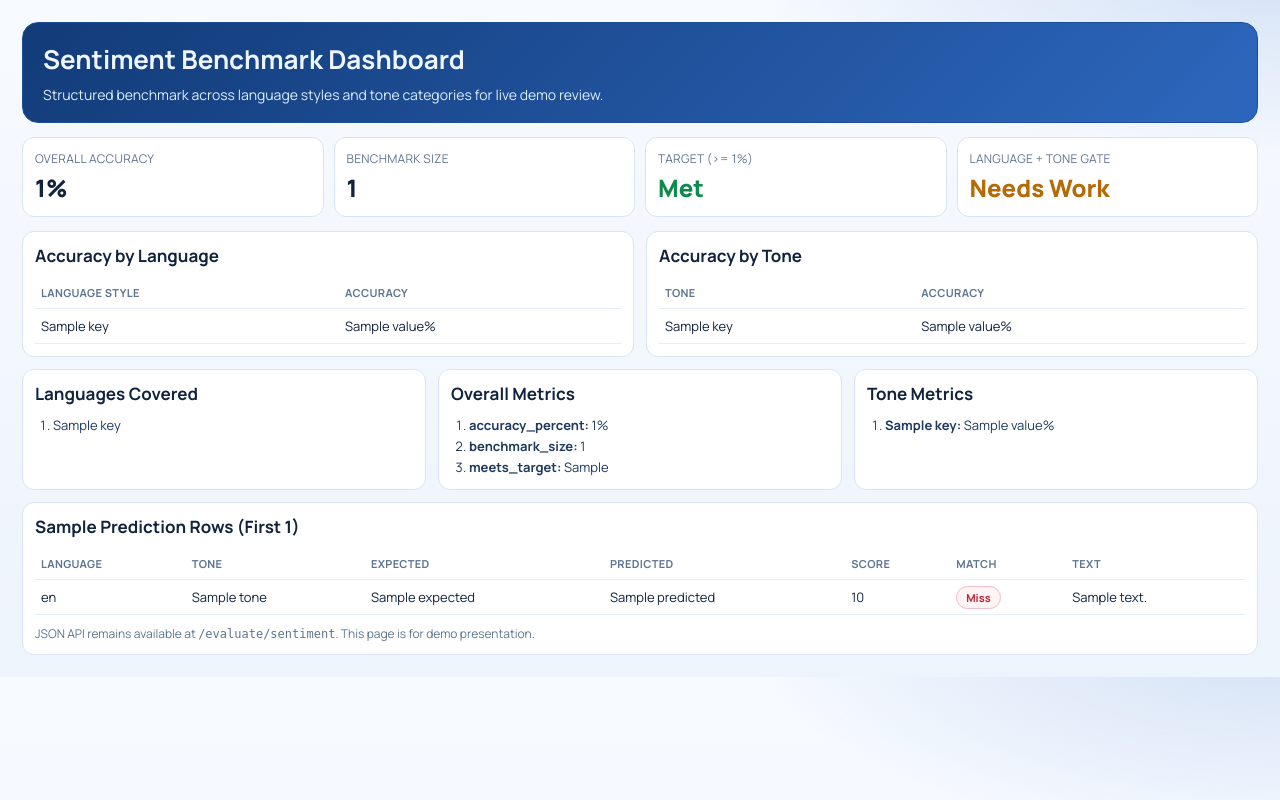
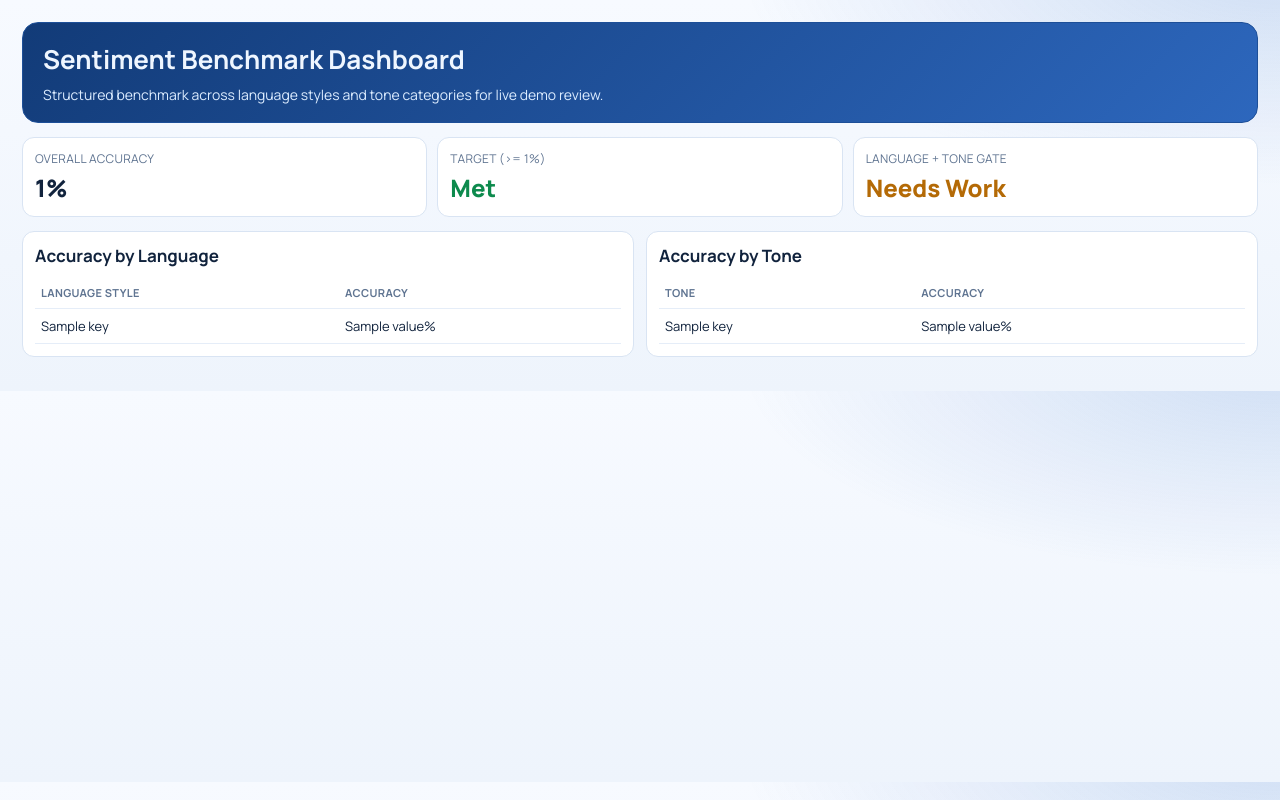
Before and after one commit to avanish1010/cx-command-centre, a Python web app: template templates/sentiment_evaluation.html in a window 1280 px wide. Run offline with Jinja, Linux system fonts and the light colour scheme; the template is opened without the code that fills it: most values are stand-ins (such as "Sample title", 1, 10 or a date in 2020).

Commit message:
Update sentiment benchmark dashboard sections

```diff
--- a/templates/sentiment_evaluation.html
+++ b/templates/sentiment_evaluation.html
@@ -124,10 +124,6 @@
                 <div class="value">{{ payload.accuracy_percent }}%</div>
             </div>
             <div class="kpi">
-                <div class="label">Benchmark Size</div>
-                <div class="value">{{ payload.benchmark_size }}</div>
-            </div>
-            <div class="kpi">
                 <div class="label">Target (>= {{ payload.target_percent }}%)</div>
                 <div class="value {{ 'ok' if payload.meets_target else 'warn' }}">{{ "Met" if payload.meets_target else "Not Met" }}</div>
             </div>
@@ -164,61 +160,6 @@
             </div>
         </section>
 
-        <section class="snapshot-grid">
-            <div class="panel">
-                <h2>Languages Covered</h2>
-                <ol class="snapshot-list">
-                    {% for label, _ in language_rows %}
-                    <li>{{ label }}</li>
-                    {% endfor %}
-                </ol>
-            </div>
-            <div class="panel">
-                <h2>Overall Metrics</h2>
-                <ol class="snapshot-list">
-                    <li><strong>accuracy_percent:</strong> {{ payload.accuracy_percent }}%</li>
-                    <li><strong>benchmark_size:</strong> {{ payload.benchmark_size }}</li>
-                    <li><strong>meets_target:</strong> {{ payload.meets_target }}</li>
-                </ol>
-            </div>
-            <div class="panel">
-                <h2>Tone Metrics</h2>
-                <ol class="snapshot-list">
-                    {% for label, value in tone_rows %}
-                    <li><strong>{{ label }}:</strong> {{ value }}%</li>
-                    {% endfor %}
-                </ol>
-            </div>
-        </section>
-
-        <section class="panel">
-            <h2>Sample Prediction Rows (First {{ sample_rows|length }})</h2>
-            <table>
-                <tr>
-                    <th>Language</th>
-                    <th>Tone</th>
-                    <th>Expected</th>
-                    <th>Predicted</th>
-                    <th>Score</th>
-                    <th>Match</th>
-                    <th>Text</th>
-                </tr>
-                {% for row in sample_rows %}
-                <tr>
-                    <td>{{ row.language_style }}</td>
-                    <td>{{ row.tone }}</td>
-                    <td>{{ row.expected }}</td>
-                    <td>{{ row.predicted }}</td>
-                    <td>{{ row.score }}</td>
-                    <td>
-                        <span class="pill {{ 'hit' if row.match else 'miss' }}">{{ "Hit" if row.match else "Miss" }}</span>
-                    </td>
-                    <td>{{ row.text }}</td>
-                </tr>
-                {% endfor %}
-            </table>
-            <div class="foot">JSON API remains available at <code>/evaluate/sentiment</code>. This page is for demo presentation.</div>
-        </section>
     </div>
 </body>
 </html>
```
